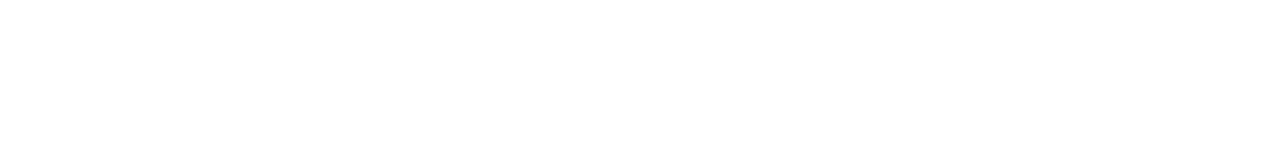
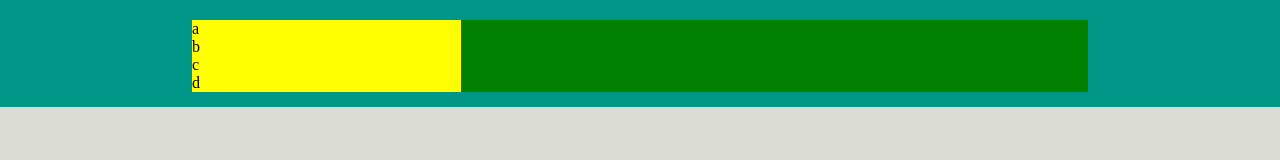
Before and after one commit to mirkettinho/vue-boolzapp, a plain HTML site: page milestone-1/index.html in a window 1280 px wide. Drawn offline with Linux system fonts and the light colour scheme.

Commit message:
[add] basic structure

```diff
--- a/milestone-1/assets/css/style.css
+++ b/milestone-1/assets/css/style.css
@@ -0,0 +1,42 @@
+/* GENERALS */
+*{
+  padding: 0;
+  margin: 0;
+  box-sizing: border-box;
+}
+
+body{
+  height: 100vh;
+  background: linear-gradient(
+  #009688 13%,
+  #d9dbd4 13%
+  );
+}
+
+.container{
+  width: 70%;
+  height: 20px;
+  background-color: red;
+  margin: auto;
+}
+
+/* UTILITIES */
+
+.d-flex{
+  display: flex;
+}
+
+/* STRUCTURE */
+
+#structure{
+  margin-top: 20px;
+}
+.left{
+  width: 30%;
+  background-color: yellow;
+}
+
+.right{
+  width: 70%;
+  background-color: green;
+}
--- a/milestone-1/index.html
+++ b/milestone-1/index.html
@@ -4,13 +4,66 @@
   <meta charset="UTF-8">
   <meta http-equiv="X-UA-Compatible" content="IE=edge">
   <meta name="viewport" content="width=device-width, initial-scale=1.0">
+  <!-- CSS -->
   <link rel="stylesheet" href="assets/css/style.css">
   <title>Boolzapp</title>
 </head>
+
+<!-- BODY -->
 <body>
+
+  <div class="container">
+
+<!-- STRUCTURE -->
+    <section id="structure" class="d-flex">
+
+<!-- LEFT -->
+      <div class="left">
+
+<!-- USER ACCOUNT -->
+        <div class="user-account">
+          a
+        </div>
+<!-- PUSH NOTIFICATIONS -->
+        <div class="push-notifications">
+          b
+        </div>
+<!-- SEARCH BAR -->
+        <div class="search-bar">
+          c
+        </div>
+<!-- CHAT USERS -->
+        <div class="chat-users">
+          d
+        </div>
+
+      </div>
+
+
+<!-- RIGHT       -->
+      <div class="right">
+<!-- LAST CHAT -->
+        <div class="last-chat">
+
+        </div>
+<!-- CHAT -->
+        <div class="chat">
+
+        </div>
+<!-- WRITING BAR -->
+        <div class="writing-bar">
+
+        </div>
+      </div>
+
+    </section>
+
+  </div>
 
 
 
+
+<!-- SCRIPT -->
   <script src="assets/js/script.js"></script>
 </body>
 </html>
```
Also changed, not shown: milestone-1/assets/img/avatar_1.jpg (added), milestone-1/assets/img/avatar_2.jpg (added), milestone-1/assets/img/avatar_3.jpg (added), milestone-1/assets/img/avatar_4.jpg (added), milestone-1/assets/img/avatar_5.jpg (added), milestone-1/assets/img/avatar_6.jpg (added), milestone-1/assets/img/avatar_7.jpg (added), milestone-1/assets/img/avatar_8.jpg (added), milestone-1/assets/img/avatar_io.jpg (added), milestone-1/assets/img/mine.jpg (added).
